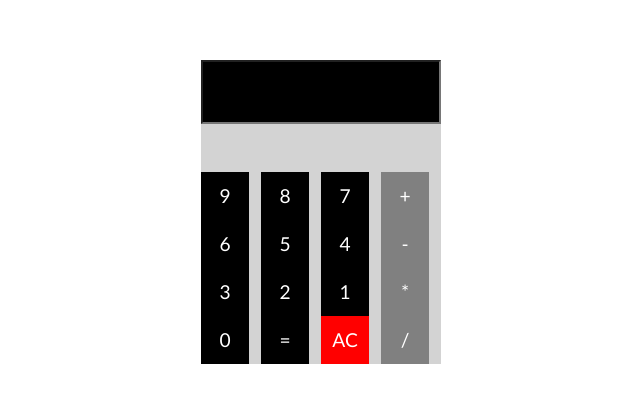
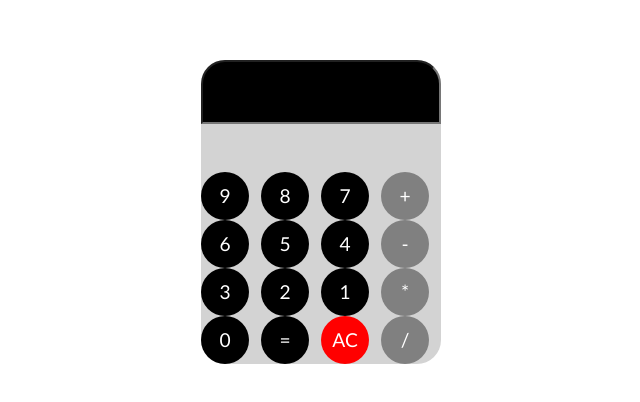
Before and after one commit to menezesmario/js-calculator, a website: page index.html in a window 1280 px wide. Shown: the part 188-590 px from the top of the page, without its empty margins (319-959 px from the left). Drawn offline with Linux system fonts and the light colour scheme.

Commit message:
style border radius

```diff
--- a/styles.css
+++ b/styles.css
@@ -21,6 +21,8 @@ body {
     background-color: lightgray;
     display: grid;
     grid-template-columns: 1fr 1fr 1fr 1fr;
+    border-radius: 1.5rem 1.5rem 1.5rem 1.5rem ;
+
 }
 
 .calculadora span {
@@ -31,6 +33,7 @@ body {
     background: #000;
     color: #fff;
     font-size: 1.2em;
+    border-radius: 50%;
 }
 
 .calculadora .operador {
@@ -51,4 +54,5 @@ body {
     text-align: right;
     font-family: 'Orbitron', sans-serif;
     font-size: 2rem;
+    border-radius: 1.5rem 1.5rem 0 0 ;
 }
```
